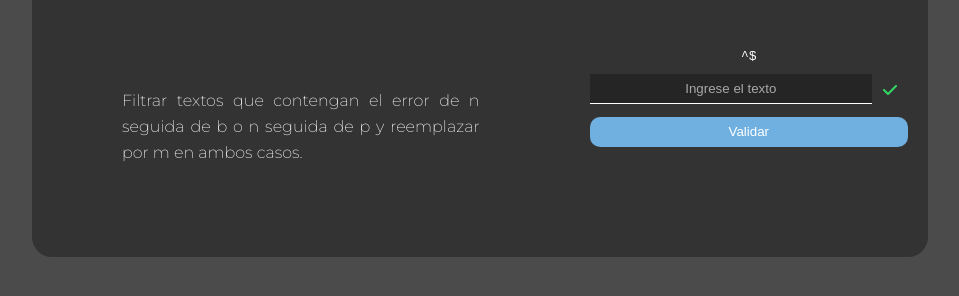
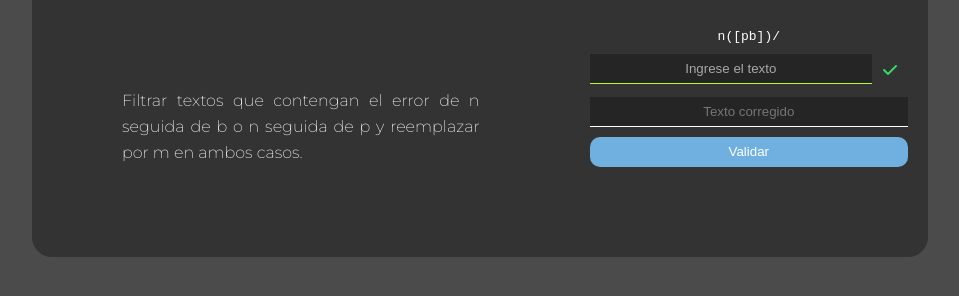
Before and after one commit to leovergaramarq/regex-examples, a plain HTML site: page tema-10/index.html in a window 1280 px wide. Both pictures are taken after a click on the button "Validar". Shown: the part 102-398 px from the top of the page, without its empty margins (160-1119 px from the left). Drawn offline with Linux system fonts and the light colour scheme.

Commit message:
tema 10 provitional style

```diff
--- a/tema-10/index.html
+++ b/tema-10/index.html
@@ -30,6 +30,7 @@
                 <input type="text" id="input" placeholder="Ingrese el texto">
                 <span id="result" class="hidden"><i class="fa-solid fa-check"></i></span>
             </div>
+            <input type="text" id="correction" placeholder="Texto corregido" disabled>
             <button id="validate">Validar</button>
         </div>
     </div>
--- a/tema-10/index.js
+++ b/tema-10/index.js
@@ -1,24 +1,30 @@
-const regex = /^$/;
+const regex = /n([pb])/g;
 const $result = document.querySelector('#result');
 const $input = document.querySelector('#input');
+const $correction = document.querySelector('#correction');
 
 function validate() {
     console.log($input.value);
-    if($result.classList.contains('hidden')) $result.classList.remove('hidden');
 
     const $i = $result.querySelector('i');
 
-    if(checkRegex($input.value)) {
+    if(!checkRegex($input.value)) {
         if($i.classList.contains('fa-x')) {
             $i.classList.remove('fa-x');
             $i.classList.add('fa-check');
         }
+        $input.style.borderBottomColor = 'greenyellow';
     } else {
         if($i.classList.contains('fa-check')) {
             $i.classList.remove('fa-check');
             $i.classList.add('fa-x');
         }
+        $input.style.borderBottomColor = 'red';
     }
+    $correction.value = $input.value.replaceAll(regex, 'm$1');
+    if($result.classList.contains('hidden')) $result.classList.remove('hidden');
+
+
 }
 
 function checkRegex(string) {
--- a/tema-10/styles.css
+++ b/tema-10/styles.css
@@ -90,6 +90,16 @@ body {
     background-color: #252525;
     color: white;
 }
+#correction{
+    /* flex-grow: 1; */
+    height: 30px;
+    /* width: 90%; */
+    border: none;
+    border-bottom: 1px solid white;
+    text-align: center;
+    background-color: #252525;
+    color: white;
+}
 
 .solution button {
     height: 30px;
--- a/tema-9/index.js
+++ b/tema-9/index.js
@@ -4,7 +4,6 @@ const $input = document.querySelector('#input');
 
 function validate() {
     console.log($input.value);
-    if($result.classList.contains('hidden')) $result.classList.remove('hidden');
 
     const $i = $result.querySelector('i');
 
@@ -19,6 +18,7 @@ function validate() {
             $i.classList.add('fa-x');
         }
     }
+    if($result.classList.contains('hidden')) $result.classList.remove('hidden');
 }
 
 function checkRegex(string) {
```
